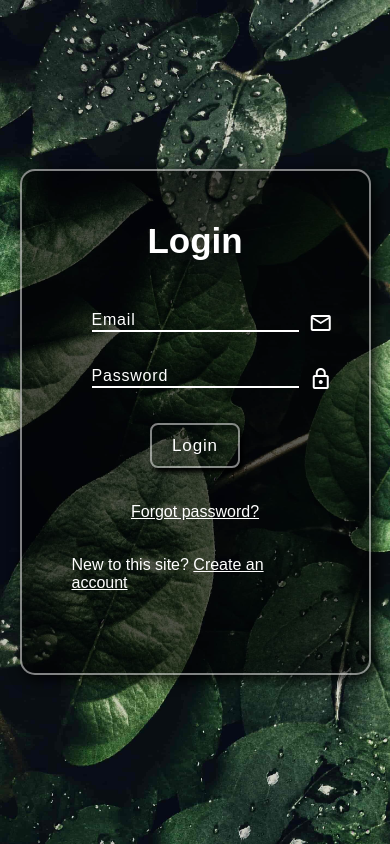
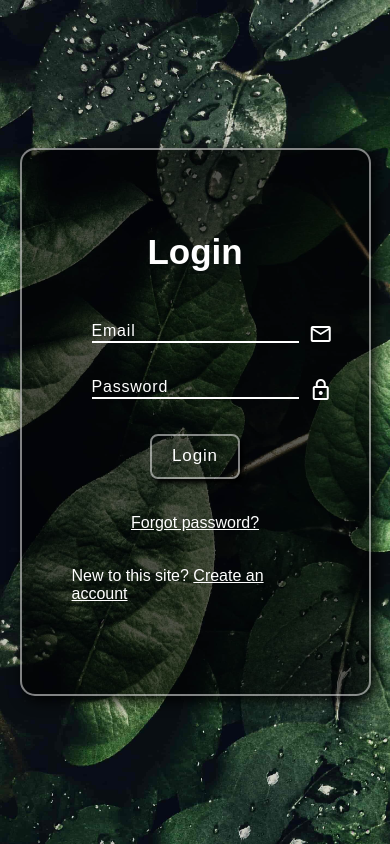
Before and after one commit to PedroEndres/proyectoLogin, a plain HTML site: page index.html in a window 390 px wide. Drawn offline with nearby package versions, Linux system fonts and the light colour scheme.

Commit message:
Add files via upload

```diff
--- a/style.css
+++ b/style.css
@@ -23,7 +23,7 @@ body {
 
 .section-container {
   margin: auto;
-  height: 55vh;
+  height: 60vh;
   width: 35vw;
   display: flex;
   /* background: #b2b39f59; */
@@ -170,28 +170,28 @@ a:visited {
 
 @media screen and (max-width: 1270px) {
   .section-container {
-    height: 60vh;
+    height: 65vh;
     width: 45vw;
   }
 }
 
 @media screen and (max-width: 850px) {
   .section-container {
-    height: 60vh;
+    height: 65vh;
     width: 60vw;
   }
 }
 
 @media screen and (max-width: 620px) {
   .section-container {
-    height: 60vh;
+    height: 65vh;
     width: 80vw;
   }
 }
 
 @media screen and (max-width: 455px) {
   .section-container {
-    height: 60vh;
+    height: 65vh;
     width: 90vw;
     gap: 0;
   }
@@ -201,7 +201,7 @@ a:visited {
   }
 
   .section-container > h1 {
-    margin-top: 20px;
+    margin-top: 40px;
   }
 
   .form-container {
```
